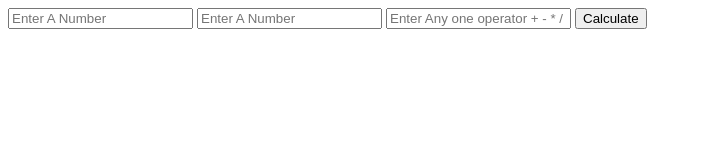
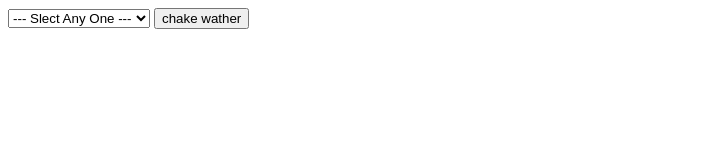
Before and after one commit to AhsanAlijs/New-Functions-Problems-solve, a plain HTML site: page index.html in a window 1280 px wide. Shown: the whole page, without its empty margins (0-702 px from the left). Drawn offline with Linux system fonts and the light colour scheme.

Commit message:
All Question is solved

```diff
--- a/app.js
+++ b/app.js
@@ -11,25 +11,83 @@
 // }
 
 // Q no 2
-function calculate (){
-    const num1 = document.querySelector("#num1").value;
-    const num2 = document.querySelector("#num2").value;
-    const operator = document.querySelector("#operator").value;
-    // console.log(num1,num2,operator)
-    switch(operator){
-        case "+":
-            console.log(num1 + num2)
-            break
-        case "-":
-            console.log(num1 - num2)
-            break
-        case "*":
-            console.log(num1 * num2)
-            break
-        case "/":
-            console.log(num1 / num2)
-            break
+// function calculate (){
+//     const num1 = document.querySelector("#num1").value;
+//     const num2 = document.querySelector("#num2").value;
+//     const operator = document.querySelector("#operator").value;
+//     // console.log(num1,num2,operator)
+//     switch(operator){
+//         case "+":
+//             console.log(num1 + num2)
+//             break
+//         case "-":
+//             console.log(num1 - num2)
+//             break
+//         case "*":
+//             console.log(num1 * num2)
+//             break
+//         case "/":
+//             console.log(num1 / num2)
+//             break
+//         default:
+//             console.log("Please Enter A Correct operator")
+//     }
+// }
+
+// Q No 3
+// function genrate() {
+//     const month = document.querySelector("#monthdropdown").value
+//     if (month === "Dec" || month === "Jan" || month === "Feb") {
+//         console.log("Season is Winter");
+
+//     } else if (month === "Mar" || month === "Aprl" || month === "May") {
+//         console.log("Season is Spring")
+//     }else{
+//         console.log("Season is Fall")
+//     }
+
+// }
+const monthdropdon = document.querySelector("#monthdropdown")
+function genrater(){
+    const slectMonths = monthdropdon.value
+    switch(slectMonths){
+        case("Jan"):
+        console.log("Season is Winter")
+        break;
+        case("Feb"):
+        console.log("Season is Fall")
+        break;
+        case("Mar"):
+        console.log("Season is Winter")
+        break;
+        case("Aprl"):
+        console.log("Season is Spring")
+        break;
+        case("May"):
+        console.log("Season is Winter")
+        break;
+        case("Jun"):
+        console.log("Season is Fall")
+        break;
+        case("July"):
+        console.log("Season is Spring")
+        break;
+        case("Aug"):
+        console.log("Season is Fall")
+        break;
+        case("Sep"):
+        console.log("Season is Winter")
+        break;
+        case("Oct"):
+        console.log("Season is Spring")
+        break;
+        case("Nove"):
+        console.log("Season is Fall")
+        break;
+        case("Dec"):
+        console.log("Season is Winter")
+        break;
         default:
-            console.log("Please Enter A Correct operator")
+            console.log("Pleas Chose one")
     }
 }
--- a/index.html
+++ b/index.html
@@ -14,10 +14,27 @@
    <input type="password" placeholder="Emter Your password" id="password"><br><br>
    <button onclick="loginUser()" id="login">submit</button> -->
 <!-- Q no 2 -->
-<input type="number"placeholder="Enter A Number"id="num1">
+<!-- <input type="number"placeholder="Enter A Number"id="num1">
 <input type="number"placeholder="Enter A Number"id="num2">
 <input type="text"placeholder="Enter Any one operator + - * /"id="operator">
-<button onclick="calculate()" id="Claculate">Calculate</button>
+<button onclick="calculate()" id="Claculate">Calculate</button> -->
 
+<!-- Qno 3 -->
+<select id="monthdropdown">
+    <option id="month">--- Slect Any One ---</option>
+    <option id="month">Jan</option>
+    <option id="month">Feb</option>
+    <option id="month">Mar</option>
+    <option id="month">Aprl</option>
+    <option id="month">May</option>
+    <option id="month">Jun</option>
+    <option id="month">July</option>
+    <option id="month">Aug</option>
+    <option id="month">Sep</option>
+    <option id="month">oct</option>
+    <option id="month">Nove</option>
+    <option id="month">Dec</option>
+</select>
+<button onclick="genrater()" id="genrate">chake wather</button>
 </body>
 </html>
```
